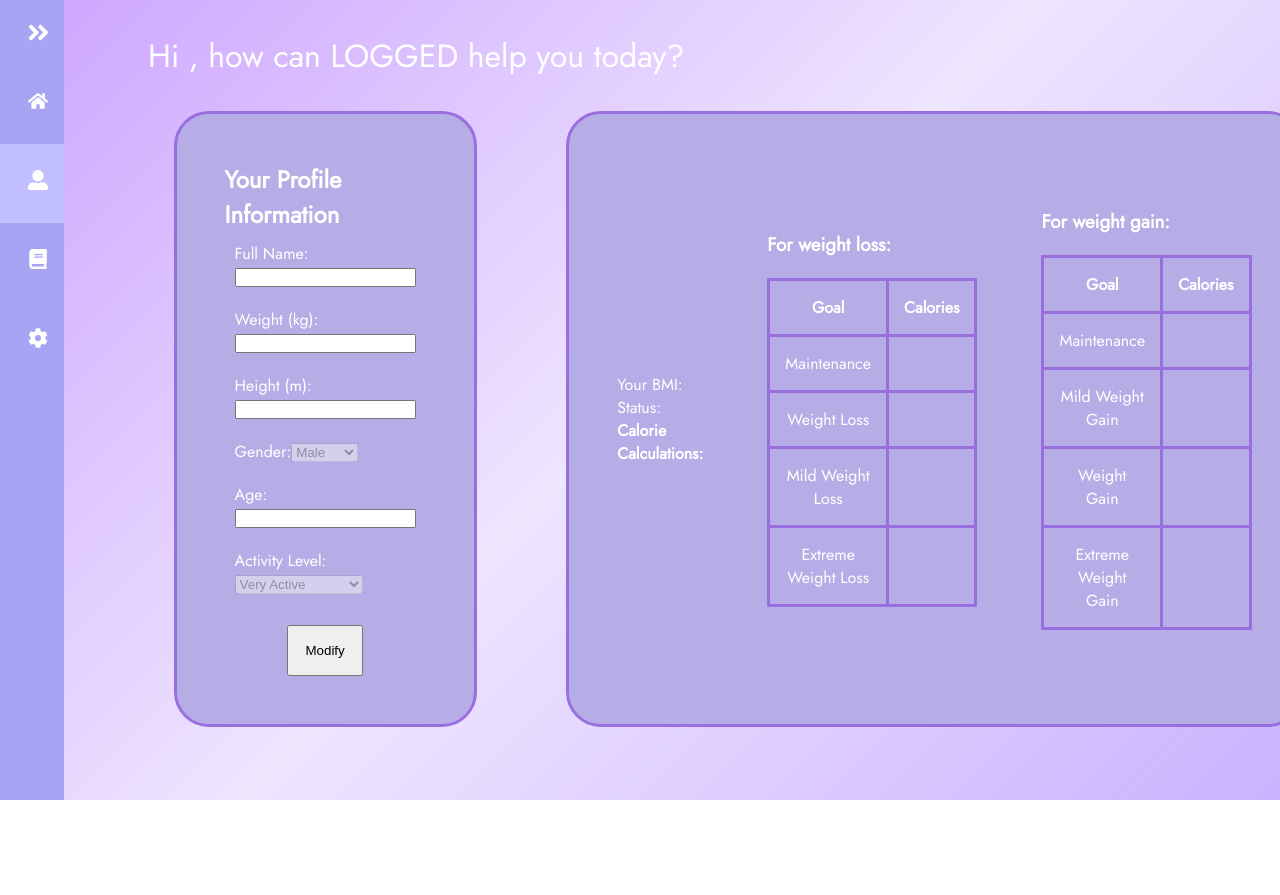
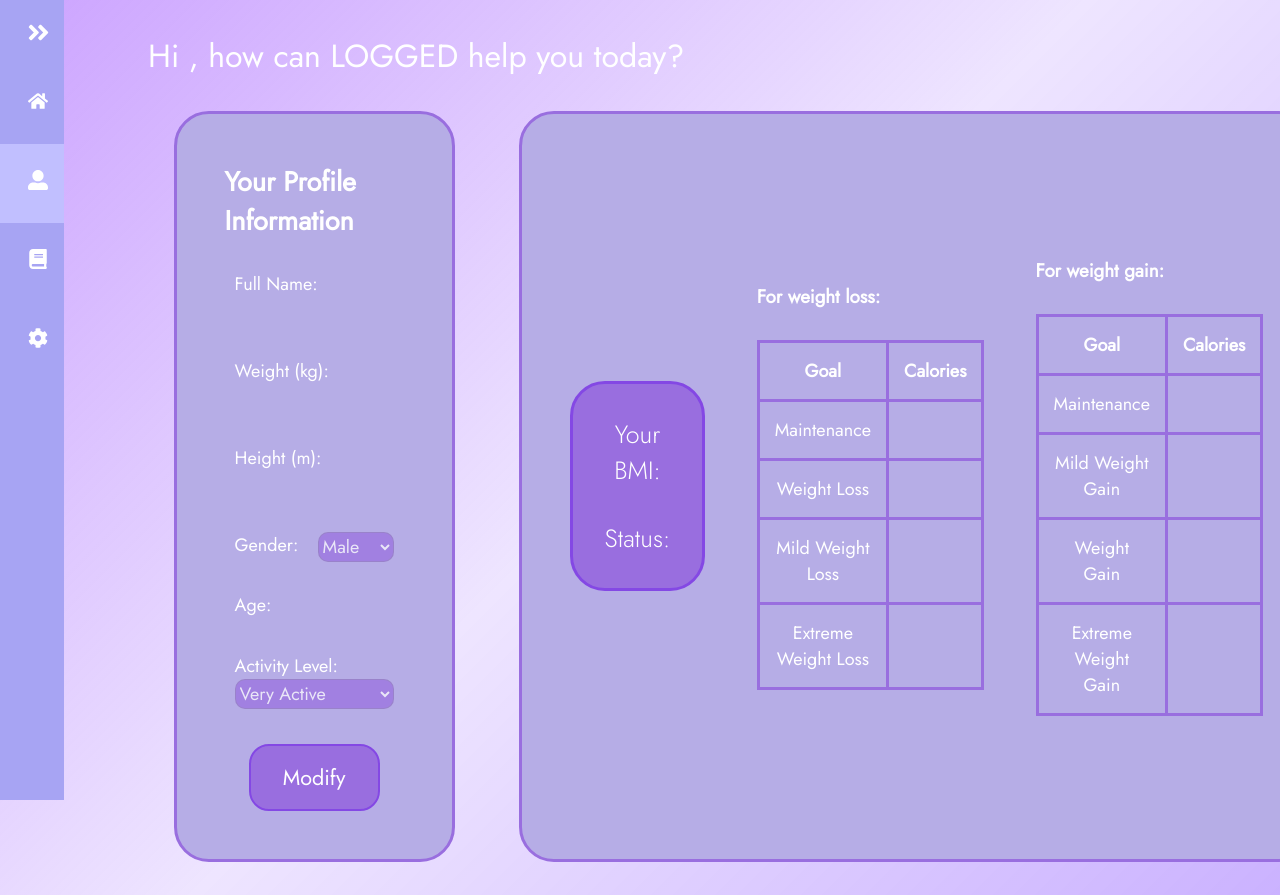
Before and after one commit to tungpham2001/logged, a React (Create React App) app: page /profile in a window 1280 px wide. Shown: the top 895 px of the page. Before the commit the page ends 800 px from the top, so only its background shows below. Built offline with nearby package versions, Linux system fonts and the light colour scheme.

Commit message:
add styling to profile

```diff
--- a/src/page/Profile.js
+++ b/src/page/Profile.js
@@ -227,13 +227,12 @@
                     </div>
                 </div>
                 <div className="calories_container">
-                    <div className="calories_table">
-                        <div>
-                            <p>Your BMI: {bmi}</p>
-                            <p>Status: {status}</p>
-                            <h4>Calorie Calculations:</h4>
+                    {/* <div className="calories_table"> */}
+                        <div className="calories_status">
+                            <h2>Your BMI: {bmi}</h2>
+                            <h2>Status: {status}</h2>
                         </div>
-                    </div>
+                    {/* </div> */}
                     <div className="calories_table">
                         <div>
                             <h3>For weight loss:</h3>
--- a/src/style/Profile.css
+++ b/src/style/Profile.css
@@ -23,16 +23,46 @@
     display: flex;
     flex-direction: column;
     justify-content: center;
-    margin: auto 2vw auto 2vw;
+    margin: auto 0 auto 2vw;
     border: 3px solid rgb(153, 110, 223);;
     background-color: rgb(182, 173, 230);
     color: white;
     border-radius: 35px;
     padding: 3rem;
+    font-size: large;
+}
+
+.input_field_container > h2 {
+    padding-bottom: 2vh;
 }
 
 .input_field {
-    padding: 10px;
+    padding: 15px 10px 15px 10px;
+}
+
+.input_field > input {
+    font-family: 'Jost', sans-serif;
+    font-size: larger;
+    font-weight: 300;
+    float: right;
+    width: 50%;
+    background-color: transparent;
+    border: none;
+    text-align: right;
+    color: #FAF9F6;
+}
+
+.input_field > select {
+    font-family: 'Jost', sans-serif;
+    font-size: large;
+    float: right;
+    border-radius: 10px;
+    background-color: rgb(153, 110, 223);
+    color: rgb(255, 255, 255);
+}
+
+.input_field > select:hover {
+    background-color: blueviolet;
 }
 
 .calories_container {
@@ -40,7 +70,7 @@
     flex-direction: row;
     justify-content: center;
     align-items: center;
-    gap: 5vw;
+    gap: 4vw;
     margin-left: 5vw;
     border: 3px solid rgb(153, 110, 223);
     background-color: rgb(182, 173, 230);
@@ -51,7 +81,23 @@
 
 .calorie-table {
     border-collapse: collapse;
-    margin-top: 20px;
+    margin-top: 30px;
+    font-size: large;
+}
+
+.calories_status {
+    border: 3px solid rgb(132, 72, 228);
+    border-radius: 35px;
+    text-align: center;
+    padding: 1rem;
+    background-color: rgb(153, 110, 223);
+    color: rgb(255, 255, 255);
+}
+
+.calories_status > h2 {
+    font-size: 25px;
+    padding: 1rem 1rem 1rem 1rem;
+    font-weight: 300;
 }
 
 .calorie-table th,
@@ -62,7 +108,21 @@
 }
 
 .calculate_calories {
-    padding: 1rem;
+    font-family: 'Jost', sans-serif;
+    font-size: larger;
+    padding: 1rem 2rem 1rem 2rem;
+    background-color: rgb(153, 110, 223);
+    color: rgb(255, 255, 255);
+    border-color: rgb(132, 72, 228);
+    border-radius: 20px;
+    border-style: double;
+    gap: 30px;
+    cursor: pointer;
+}
+
+.calculate_calories:hover {
+    background-color: blueviolet;
+    transform: scale(1.05);
 }
 
 .button_container {
```
